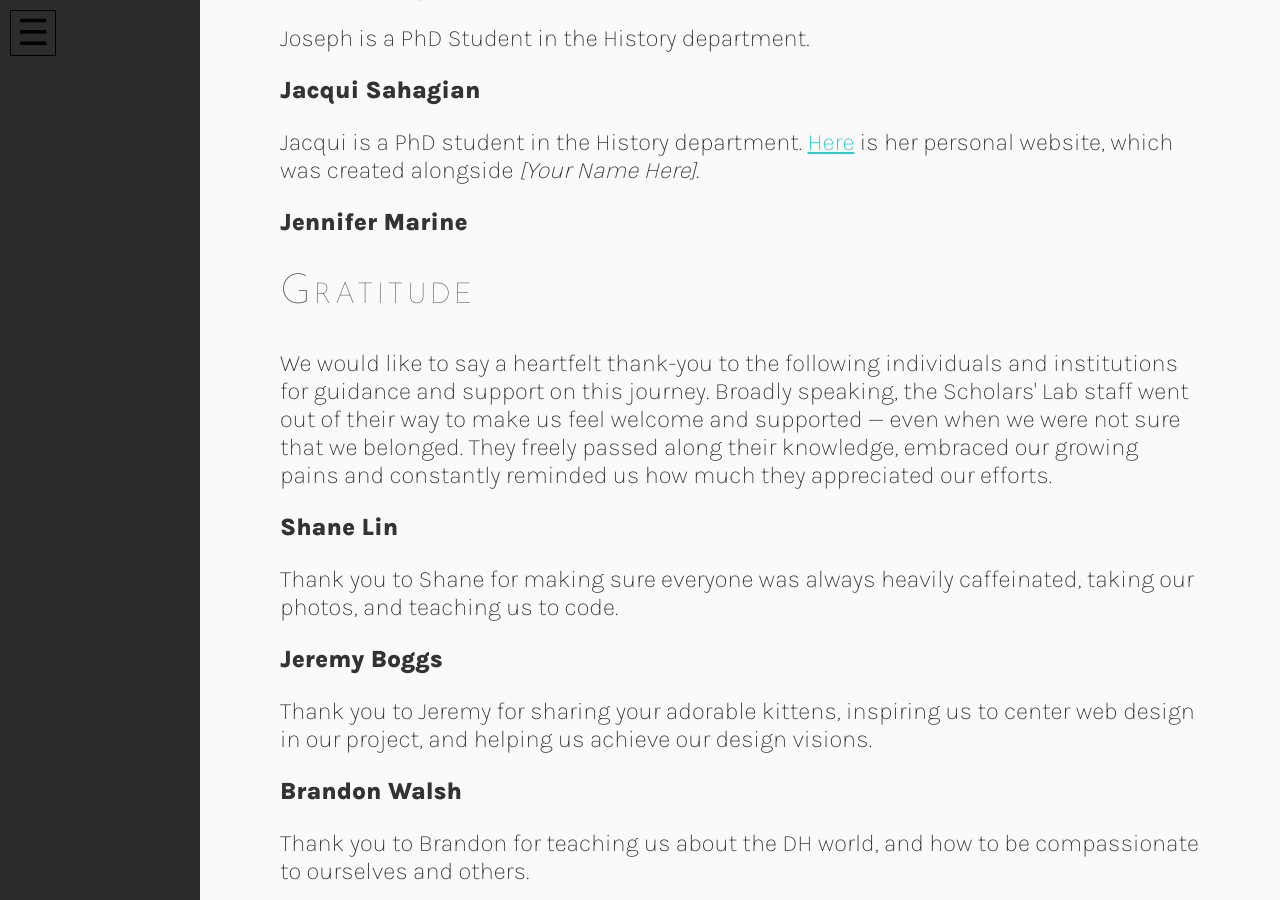
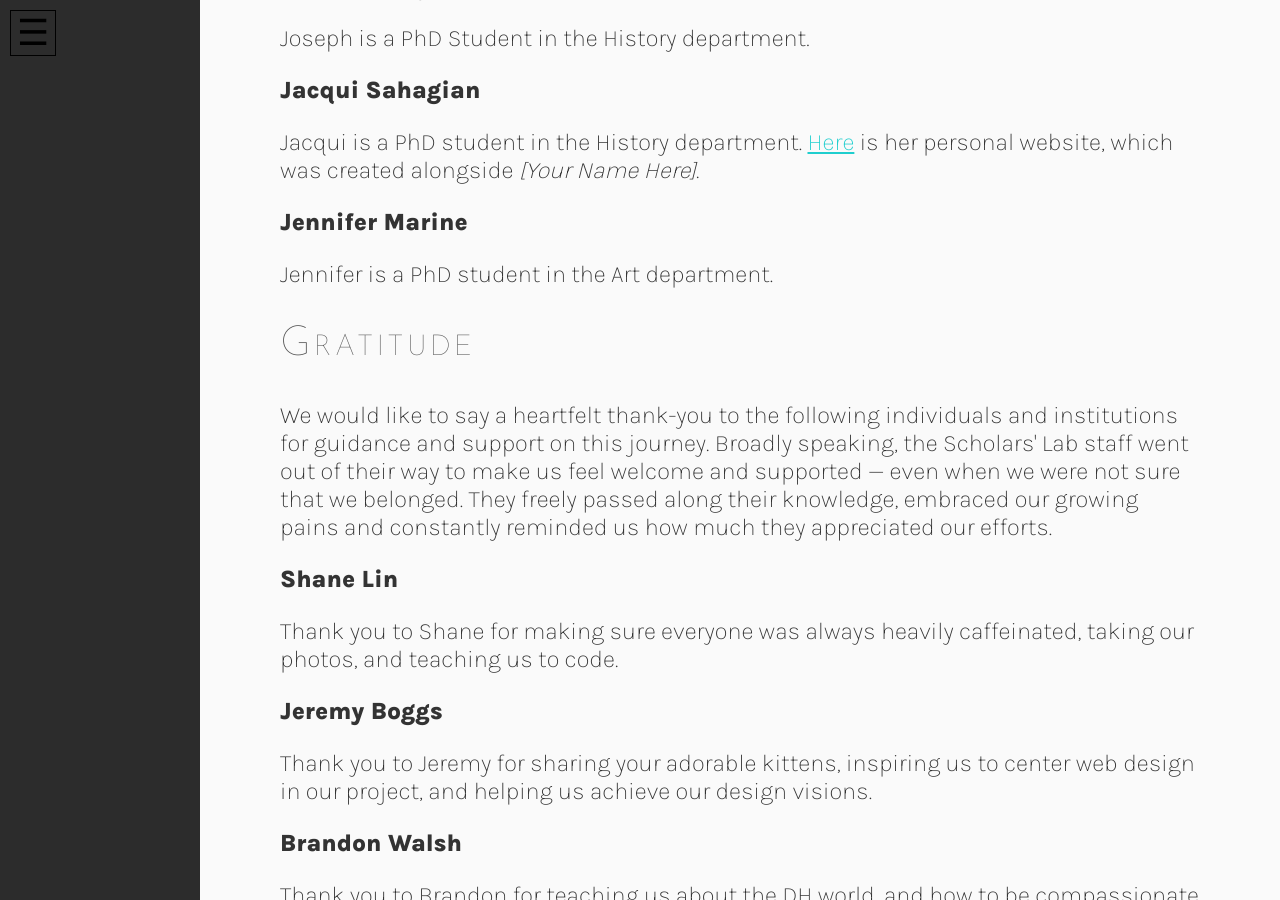
Before and after one commit to scholarslab/brackets, a Jekyll site: the page built from credits.html, in a window 1280 px wide and 900 px high, scrolled down 657 px. Built offline with Jekyll 4.4.1, drawn with Linux system fonts in a browser that asks for light colours.

Commit message:
Adds Jennifer's bio.

```diff
--- a/credits.html
+++ b/credits.html
@@ -15,7 +15,7 @@ title: Credit
 <p><b>Jacqui Sahagian</b></p>
 <p>Jacqui is a PhD student in the History department. <a href="https://jacquisahagian.com/">Here</a> is her personal website, which was created alongside <i>[Your Name Here]</i>.</p>
 <p><b>Jennifer Marine</b></p>
-
+<p>Jennifer is a PhD student in the Art department.</p>
 <h1>Gratitude</h1>
 <p>We would like to say a heartfelt thank-you to the following individuals and institutions for guidance and support on this journey. Broadly speaking, the Scholars' Lab staff went out of their way to make us feel welcome and supported — even when we were not sure that we belonged. They freely passed along their knowledge, embraced our growing pains and constantly reminded us how much they appreciated our efforts.</p>
 <p><b>Shane Lin</b></p>
```
